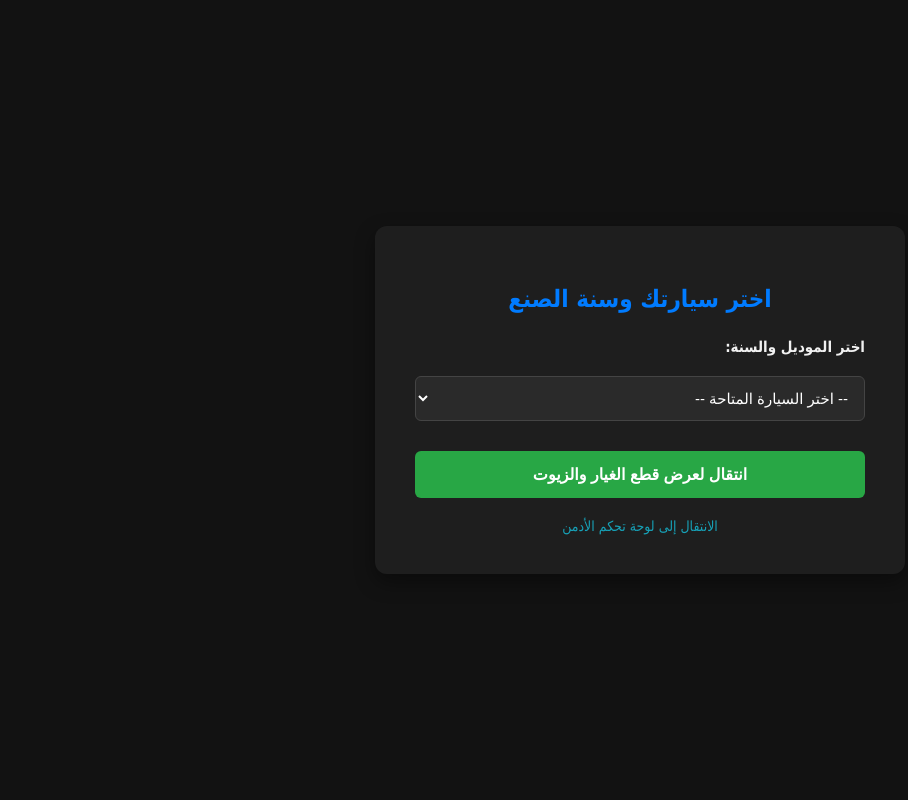
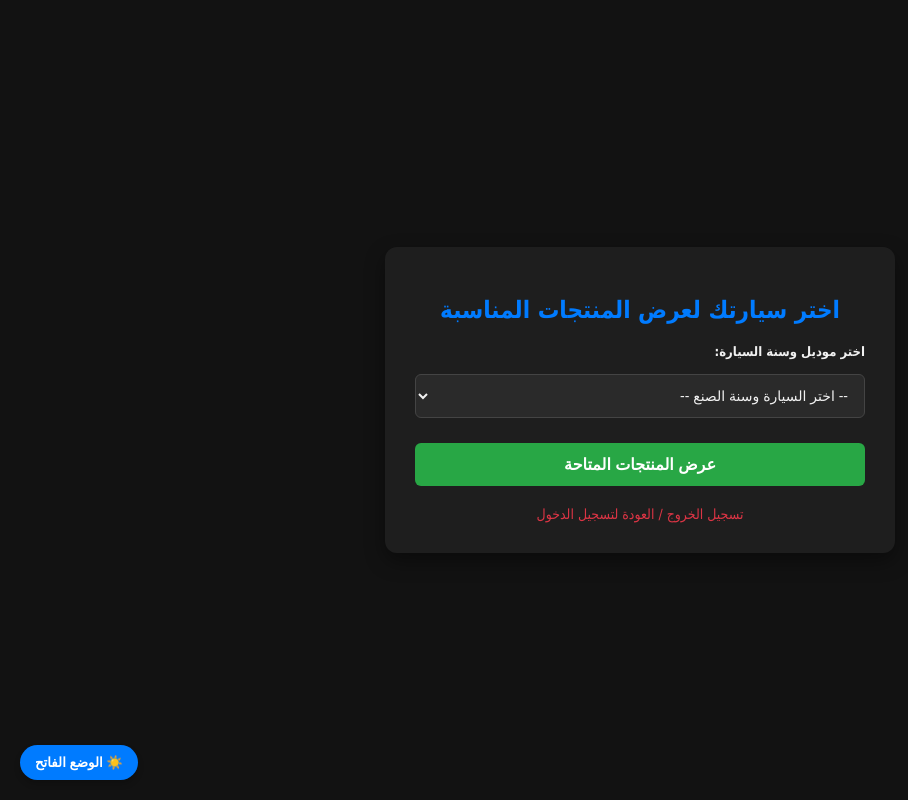
Before and after one commit to youseftornado2004-design/CarFix, a Flask app: page /select-car in a window 1280 px wide. Shown: the whole page, without its empty margins (0-908 px from the left). Run offline with Flask 3, Linux system fonts and the light colour scheme; data that the repository does not hold is empty.

Commit message:
Update Select-Car.html

```diff
--- a/templates/Select-Car.html
+++ b/templates/Select-Car.html
@@ -3,12 +3,23 @@
 <head>
     <meta charset="UTF-8">
     <meta name="viewport" content="width=device-width, initial-scale=1.0">
-    <title>اختر سيارتك - CarFix</title>
+    <title>اختيار السيارة - CarFix</title>
     <style>
         :root {
             --bg-color: #121212;
             --card-bg: #1e1e1e;
             --text-color: #f1f1f1;
+            --input-bg: #2a2a2a;
+            --border-color: #444;
+            --accent-color: #007bff;
+        }
+
+        [data-theme="light"] {
+            --bg-color: #f4f7f6;
+            --card-bg: #ffffff;
+            --text-color: #333333;
+            --input-bg: #f9f9f9;
+            --border-color: #ccc;
             --accent-color: #007bff;
         }
 
@@ -17,119 +28,171 @@
             background-color: var(--bg-color);
             color: var(--text-color);
             margin: 0;
-            padding: 0;
             display: flex;
-            flex-direction: column;
             justify-content: center;
             align-items: center;
-            height: 100vh;
+            min-height: 100vh;
+            transition: background-color 0.3s ease, color 0.3s ease;
         }
 
-        .container {
+        /* الستارة الذكية للتنبيهات من أعلى */
+        #alert-banner {
+            position: fixed;
+            top: -100px;
+            left: 50%;
+            transform: translateX(-50%);
+            background-color: #dc3545;
+            color: white;
+            padding: 12px 25px;
+            border-radius: 0 0 8px 8px;
+            font-weight: bold;
+            box-shadow: 0 4px 10px rgba(0,0,0,0.3);
+            transition: top 0.4s ease-in-out;
+            z-index: 1000;
+        }
+        #alert-banner.show {
+            top: 0;
+        }
+
+        .box {
             background: var(--card-bg);
-            padding: 40px;
+            padding: 30px;
             border-radius: 12px;
-            box-shadow: 0 8px 20px rgba(0,0,0,0.4);
             width: 100%;
             max-width: 450px;
+            box-shadow: 0 8px 20px rgba(0,0,0,0.4);
+            margin: 20px;
             text-align: center;
         }
 
-        h2 {
-            margin-bottom: 25px;
-            color: var(--accent-color);
-        }
+        h2 { color: var(--accent-color); margin-bottom: 20px; }
 
-        form {
-            display: flex;
-            flex-direction: column;
-            gap: 20px;
-            text-align: right;
-        }
+        form { display: flex; flex-direction: column; gap: 15px; text-align: right; }
 
-        label {
-            font-weight: bold;
-            font-size: 15px;
-        }
+        label { font-size: 13px; font-weight: bold; }
 
         select {
             padding: 12px;
-            border: 1px solid #444;
+            background: var(--input-bg);
+            border: 1px solid var(--border-color);
+            color: var(--text-color);
             border-radius: 6px;
-            font-size: 15px;
-            background-color: #2a2a2a;
-            color: white;
+            font-size: 14px;
         }
 
         button[type="submit"] {
-            background-color: #28a745;
-            color: white;
+            background: #28a745;
+            color: #fff;
+            padding: 12px;
             border: none;
-            padding: 14px;
             border-radius: 6px;
-            font-size: 16px;
             font-weight: bold;
             cursor: pointer;
-            transition: background-color 0.2s;
+            font-size: 16px;
             margin-top: 10px;
+            transition: background 0.2s;
         }
+        button[type="submit"]:hover { background: #218838; }
 
-        button[type="submit"]:hover {
-            background-color: #218838;
-        }
-
-        .admin-link {
+        .logout-link {
+            display: inline-block;
             margin-top: 20px;
-            display: block;
-            color: #17a2b8;
+            color: #dc3545;
             text-decoration: none;
             font-size: 14px;
         }
+        .logout-link:hover { text-decoration: underline; }
 
-        .admin-link:hover {
-            text-decoration: underline;
+        #theme-toggle {
+            position: fixed;
+            bottom: 20px;
+            left: 20px;
+            padding: 10px 15px;
+            border-radius: 50px;
+            border: none;
+            background: var(--accent-color);
+            color: white;
+            cursor: pointer;
+            font-weight: bold;
+            box-shadow: 0 4px 6px rgba(0,0,0,0.2);
+            z-index: 1001;
         }
     </style>
 </head>
-<body>
+<body data-theme="dark">
 
-    <div class="container">
-        <h2>اختر سيارتك وسنة الصنع</h2>
+    <button id="theme-toggle" onclick="toggleTheme()">☀️ الوضع الفاتح</button>
 
-        <form action="/add_car" method="POST">
-            <label for="car-select">اختر الموديل والسنة:</label>
-            <select name="car_model" id="car-select" required>
-                <option value="" disabled selected>-- اختر السيارة المتاحة --</option>
-                {% if cars %}
-                    {% for car in cars %}
-                        <option value="{{ car.car_model }}" data-year="{{ car.car_year }}">
-                            {{ car.car_model }} - سنة {{ car.car_year }}
-                        </option>
-                    {% endfor %}
-                {% else %}
-                    <option value="" disabled>لا توجد سيارات مضافة حالياً من لوحة الأدمن</option>
-                {% endif %}
+    <!-- الستارة الذكية للتنبيه -->
+    <div id="alert-banner">برجاء اختيار سيارتك وسنة الصنع للمتابعة!</div>
+
+    <div class="box">
+        <h2>اختر سيارتك لعرض المنتجات المناسبة</h2>
+
+        <form id="car-form" action="/add_car" method="POST" onsubmit="return validateForm(event)">
+
+            <label>اختر موديل وسنة السيارة:</label>
+            <select name="car_model" id="car-select" required onchange="updateCarDetails()">
+                <option value="" disabled selected>-- اختر السيارة وسنة الصنع --</option>
+                {% for car in cars %}
+                    <option value="{{ car.car_model }}" data-year="{{ car.car_year }}">
+                        {{ car.car_model }} - سنة {{ car.car_year }}
+                    </option>
+                {% endfor %}
             </select>
 
-            <!-- حقل مخفي يرسل السنة بوضوح للسيرفر والسيشن -->
-            <input type="hidden" name="car_year" id="car-year-hidden" value="">
+            <!-- حقل مخفي لإرسال سنة الصنع مع النموذج -->
+            <input type="hidden" name="car_year" id="car-year-hidden">
 
-            <button type="submit">انتقال لعرض قطع الغيار والزيوت</button>
+            <button type="submit">عرض المنتجات المتاحة</button>
         </form>
 
-        <a href="/admin" class="admin-link">الانتقال إلى لوحة تحكم الأدمن</a>
+        <a href="/login" class="logout-link">تسجيل الخروج / العودة لتسجيل الدخول</a>
     </div>
 
     <script>
-        // كود بسيط لربط سنة الصنع بالحقل المخفي أوتوماتيكياً عند اختيار السيارة
-        const selectElement = document.getElementById('car-select');
-        const yearHiddenInput = document.getElementById('car-year-hidden');
+        // تحديث سنة الصنع المخفية تلقائياً بناءً على الاختيار
+        function updateCarDetails() {
+            const select = document.getElementById('car-select');
+            const selectedOption = select.options[select.selectedIndex];
+            const year = selectedOption.getAttribute('data-year');
+            document.getElementById('car-year-hidden').value = year || '';
+            hideAlert();
+        }
 
-        selectElement.addEventListener('change', function() {
-            const selectedOption = this.options[this.selectedIndex];
-            const carYear = selectedOption.getAttribute('data-year');
-            yearHiddenInput.value = carYear || '';
-        });
+        function showAlert(msg) {
+            const banner = document.getElementById('alert-banner');
+            banner.textContent = msg;
+            banner.classList.add('show');
+        }
+
+        function hideAlert() {
+            const banner = document.getElementById('alert-banner');
+            banner.classList.remove('show');
+        }
+
+        function validateForm(event) {
+            const select = document.getElementById('car-select');
+            if (!select.value) {
+                event.preventDefault();
+                showAlert('برجاء اختيار السيارة وسنة الصنع أولاً!');
+                select.focus();
+                return false;
+            }
+            return true;
+        }
+
+        function toggleTheme() {
+            const body = document.body;
+            const btn = document.getElementById('theme-toggle');
+            if (body.getAttribute('data-theme') === 'dark') {
+                body.setAttribute('data-theme', 'light');
+                btn.textContent = '🌙 الوضع الليلي';
+            } else {
+                body.setAttribute('data-theme', 'dark');
+                btn.textContent = '☀️ الوضع الفاتح';
+            }
+        }
     </script>
 </body>
 </html>
```
